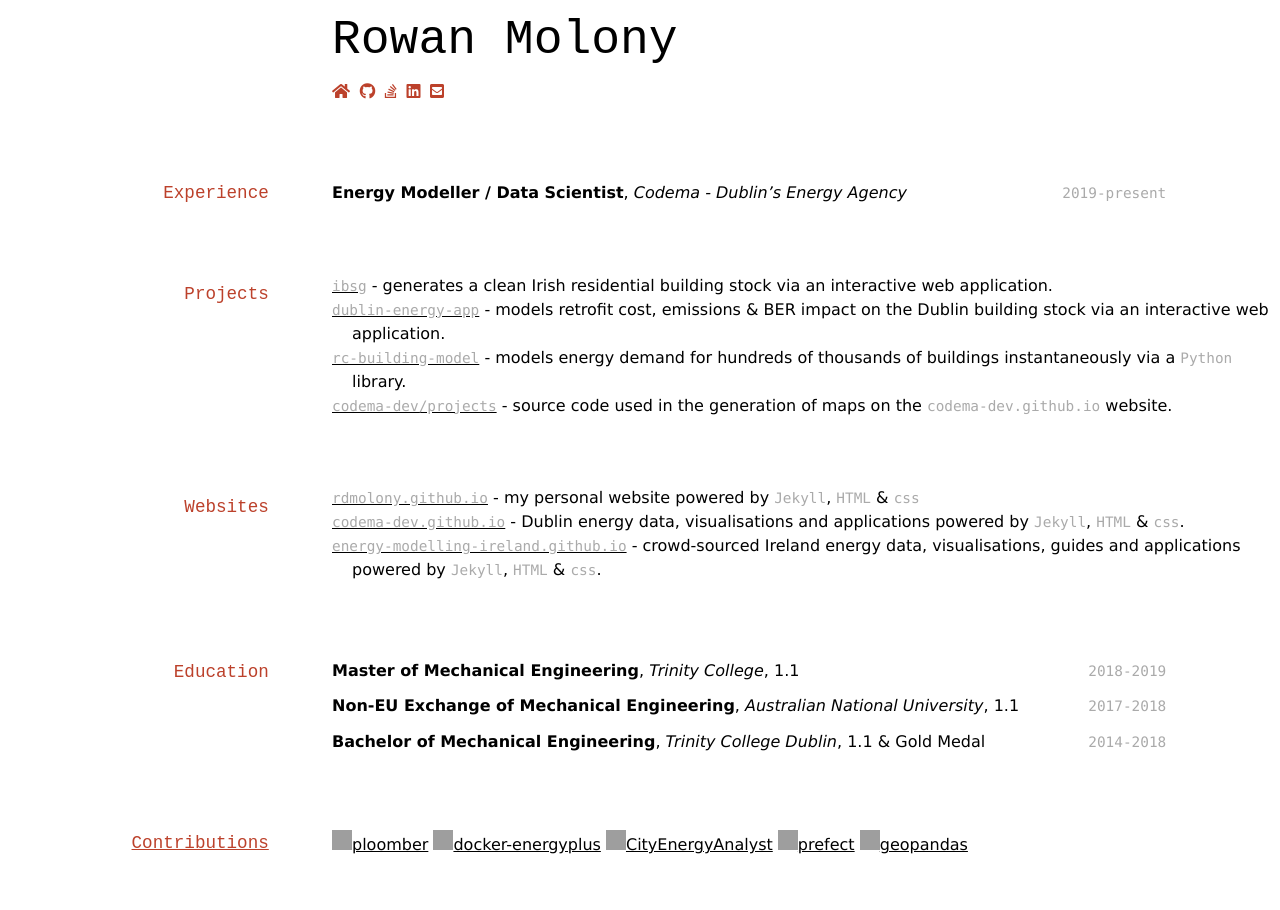
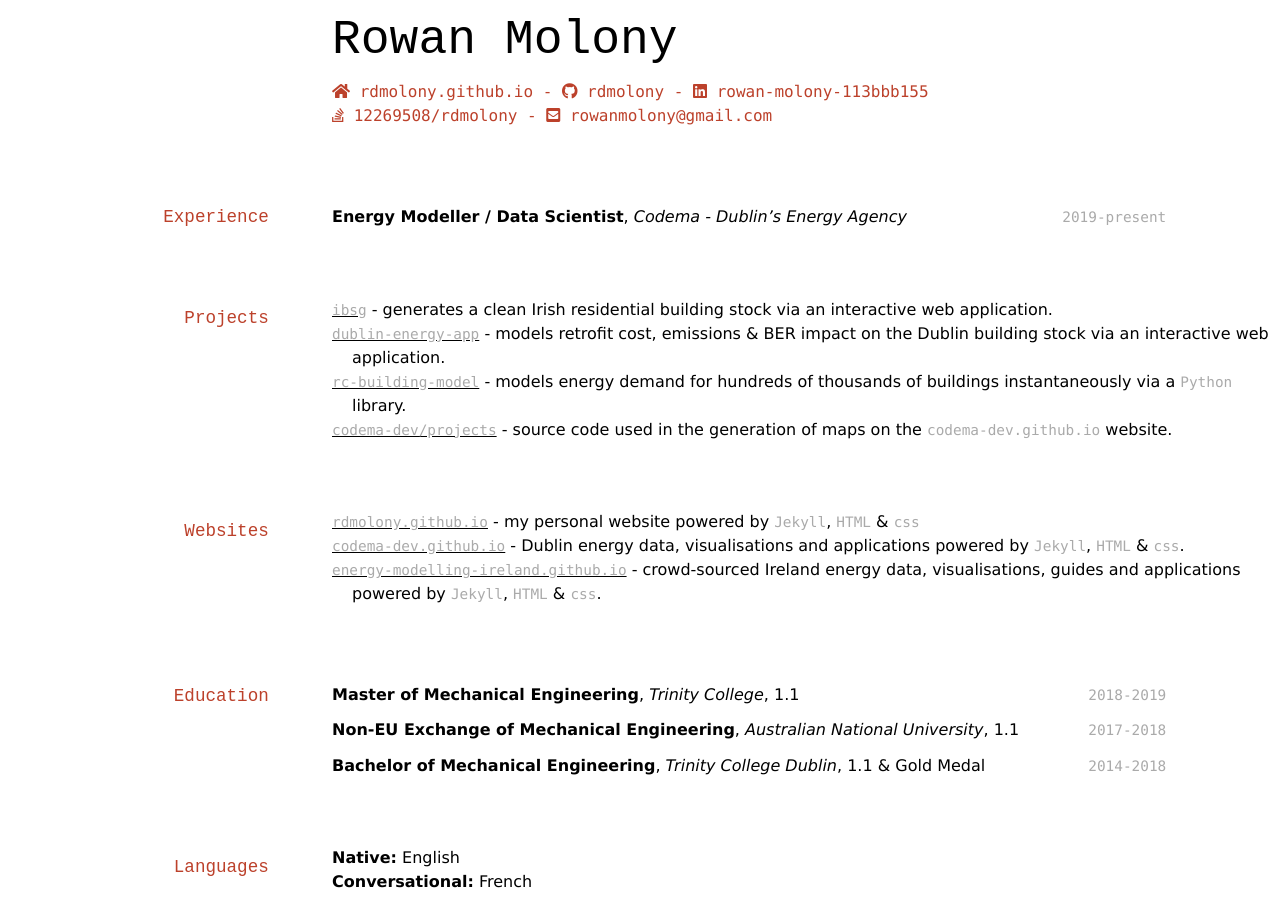
Before and after one commit to rdmolony/rdmolony.github.io, a Jekyll site: the page built from _pages/cv.md, in a window 1280 px wide and 1400 px high, cut to the strip 0-910 px from the top of the window. Built offline with Jekyll 4.4.1, drawn with Linux system fonts in a browser that asks for light colours; some of the changed text lies outside the part shown; grey boxes are pictures that could not be loaded.

Commit message:
Add usernames to cv links

```diff
--- a/_pages/cv.md
+++ b/_pages/cv.md
@@ -6,11 +6,11 @@ permalink: "/cv/"
 # Rowan Molony
 
 <div id="webaddress">
-  <a href="https://rdmolony.github.io"><i class="fas fa-home"></i></a>
-  <a href="https://github.com/rdmolony"><i class="fab fa-github"></i></a>
-  <a href="https://linkedin.com/in/rowan-molony-113bbb155/"><i class="fab fa-stack-overflow"></i></a>
-  <a href="https://stackoverflow.com/users/12269508/rdmolony"><i class="fab fa-linkedin"></i></a>
-  <a href="mailto:rowanmolony@gmail.com"><i class="fas fa-envelope-square"></i></a>
+  <a href="https://rdmolony.github.io"><i class="fas fa-home"></i> rdmolony.github.io</a> -
+  <a href="https://github.com/rdmolony"><i class="fab fa-github"></i> rdmolony</a> -
+  <a href="https://linkedin.com/in/rowan-molony-113bbb155/"><i class="fab fa-linkedin"></i> rowan-molony-113bbb155</a> <br>
+  <a href="https://stackoverflow.com/users/12269508/rdmolony"><i class="fab fa-stack-overflow"></i> 12269508/rdmolony</a> -
+  <a href="mailto:rowanmolony@gmail.com"><i class="fas fa-envelope-square"></i> rowanmolony@gmail.com</a>
 </div>
 
 ## Experience
@@ -42,6 +42,12 @@ permalink: "/cv/"
 `2014-2018`
 **Bachelor of Mechanical Engineering**, *Trinity College Dublin*, 1.1 & Gold Medal
 
+
+## Languages
+
+- **Native:** English
+- **Conversational:** French
+
 ## [Contributions](/contributions/)
 
 <img src="https://avatars.githubusercontent.com/u/60114551?s=20&v=4">[ploomber](https://github.com/ploomber/ploomber/issues?q=rdmolony)
```
Also changed, not shown: other parts of _pages/cv.md (+0 -5 lines).
